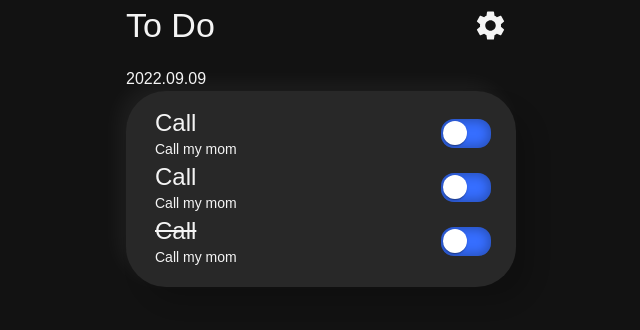
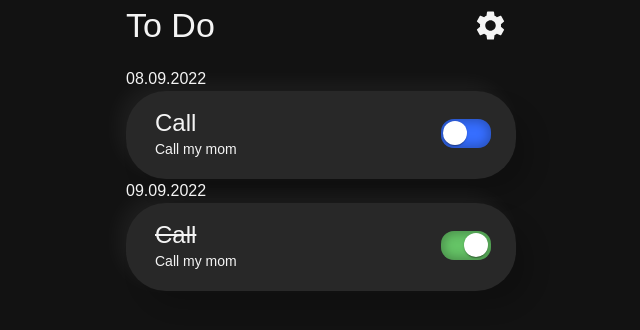
Before and after one commit to GKoil/test-enot-io, a React (Create React App) app: page / in a window 1280 px wide. Shown: the top 330 px of the page, without its empty margins (319-959 px from the left). Built offline with nearby package versions, Linux system fonts and the light colour scheme; a web font is replaced by a local one.

Commit message:
feature add toggle tasks

```diff
--- a/src/constants/tasks.ts
+++ b/src/constants/tasks.ts
@@ -3,31 +3,20 @@ import { Task } from "@/types/task.type";
 const TASKS: Task[] = [
   {
     id: 1,
-    date: "2022.09.09",
-    tasks: [
-      {
-        id: 11,
+    date: "08.09.2022",
     title: "Call",
     description: "Call my mom",
     priority: "medium",
     isCompleted: false,
   },
   {
-        id: 12,
-        title: "Call",
-        description: "Call my mom",
-        priority: "medium",
-        isCompleted: false,
-      },
-      {
-        id: 13,
+    id: 2,
+    date: "09.09.2022",
     title: "Call",
     description: "Call my mom",
     priority: "medium",
     isCompleted: true,
   },
-    ],
-  },
 ];
 
 export default TASKS;
--- a/src/context/Provider.tsx
+++ b/src/context/Provider.tsx
@@ -13,9 +13,20 @@ function Provider({ children }: ProviderType) {
 
   const actions = {
     toggleTask: (id: number) => {
-      const selectedTask = data?.tasks.find((task) => task.id === id);
-      if (!selectedTask || !data) return;
-      setData(data);
+      const selectedTaskIndex = data?.tasks.findIndex((task) => task.id === id);
+      if (selectedTaskIndex === undefined || !data?.tasks) return;
+      const selectedTask = data?.tasks[selectedTaskIndex];
+
+      const newTasks = [...data.tasks];
+      newTasks.splice(selectedTaskIndex, 1, {
+        ...selectedTask,
+        isCompleted: !selectedTask.isCompleted,
+      });
+      setData((prev) => {
+        if (!prev) return null;
+
+        return { ...prev, tasks: newTasks };
+      });
     },
     toggleNews: () => {},
     addTasks: (tasks: Task[]) => {
--- a/src/pages/todo/Todo.tsx
+++ b/src/pages/todo/Todo.tsx
@@ -8,6 +8,7 @@ import styles from "./Todo.module.scss";
 import context from "../../context/Context";
 import TASKS from "../../constants/tasks";
 import DayTasks from "./components/DayTasks";
+import { Task } from "@/types/task.type";
 
 function Todo() {
   const value = useContext(context);
@@ -22,6 +23,17 @@ function Todo() {
     setIsOpen((prev) => !prev);
   };
 
+  const transformTasks = (tasks?: Task[]) => {
+    if (!tasks) return {};
+
+    return tasks.reduce((acc, item): { [key: string]: Task[] } => {
+      if (acc[item.date]) {
+        return { ...acc, [item.date]: [...acc[item.date], item] };
+      }
+      return { ...acc, [item.date]: [item] };
+    }, {} as { [key: string]: Task[] });
+  };
+
   return (
     <div>
       <Box display="flex" justifyContent="space-between" alignItems="center">
@@ -34,11 +46,15 @@ function Todo() {
       {status === "loading" && <span>spinner</span>}
 
       <ul className={styles.todo__tasks}>
-        {value?.data?.tasks.map((item) => (
-          <li key={item.id}>
-            <DayTasks data={item.date} tasks={item.tasks} />
-          </li>
-        ))}
+        {Object.entries(transformTasks(value?.data?.tasks)).map(
+          ([dateTask, itemTasks]) => {
+            return (
+              <li key={dateTask}>
+                <DayTasks data={dateTask} tasks={itemTasks} />
+              </li>
+            );
+          },
+        )}
       </ul>
 
       {isOpen && <ModalSetting isOpen={isOpen} toggleModal={toggleModal} />}
--- a/src/pages/todo/components/DayTasks/DayTasks.tsx
+++ b/src/pages/todo/components/DayTasks/DayTasks.tsx
@@ -1,15 +1,24 @@
 import { Typography, Box } from "@mui/material";
 import classNames from "classnames";
-import { Tasks } from "@/types/task.type";
+import { useContext } from "react";
+import { Task } from "@/types/task.type";
 import Toggler from "../../../../ui-kit/Toggler";
 import styles from "./DayTasks.module.scss";
+import context from "../../../../context/Context";
 
 type DayTasksType = {
   data: string;
-  tasks: Tasks[];
+  tasks: Task[];
 };
 
 function DayTasks({ data, tasks }: DayTasksType) {
+  const value = useContext(context);
+
+  const handleToggleTask = (id: number) => {
+    console.log(id, "id handle");
+    value?.actions.toggleTask(id);
+  };
+
   return (
     <section>
       {data}
@@ -48,7 +57,10 @@ function DayTasks({ data, tasks }: DayTasksType) {
                 <Typography variant="subtitle2">{task.description}</Typography>
               </div>
             </Box>
-            <Toggler />
+            <Toggler
+              checked={task.isCompleted}
+              onChange={() => handleToggleTask(task.id)}
+            />
           </Box>
         ))}
       </div>
--- a/src/types/task.type.ts
+++ b/src/types/task.type.ts
@@ -1,11 +1,6 @@
 export type Task = {
   id: number;
   date: string;
-  tasks: Tasks[];
-};
-
-export type Tasks = {
-  id: number;
   title: string;
   description: string;
   priority: "medium" | "hight" | "low";
--- a/src/ui-kit/Toggler/Toggler.tsx
+++ b/src/ui-kit/Toggler/Toggler.tsx
@@ -68,8 +68,8 @@ const CustomSwitch = styled((props: SwitchProps) => (
   },
 }));
 
-function Toggler() {
-  return <CustomSwitch />;
+function Toggler(props: SwitchProps) {
+  return <CustomSwitch {...props} />;
 }
 
 export default Toggler;
```
Lines whose indentation alone changed are shown as unchanged.
